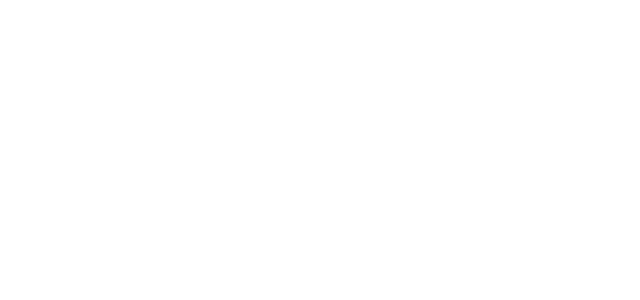
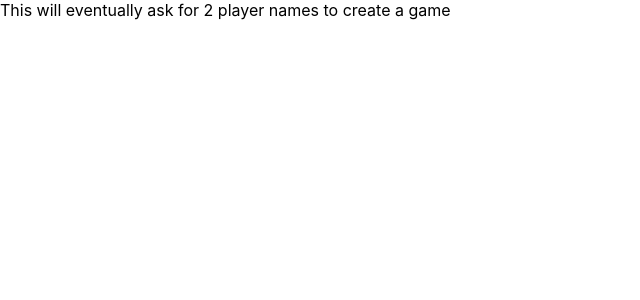
Before and after one commit to Nedomas/el-backo-frontend-steps, a React (Create React App) app: page /singleplayer/new/2 in a window 1280 px wide. Shown: the top 300 px of the page, without its empty margins (0-640 px from the left). Built offline with nearby package versions, Linux system fonts and the light colour scheme.

Commit message:
7 - Add SingleplayerPlayerNames that asks for player names for a new game; also accepts and renders playersCount variable from the url

```diff
--- a/src/App.js
+++ b/src/App.js
@@ -2,12 +2,14 @@ import React from 'react';
 import { BrowserRouter as Router, Switch, Route } from 'react-router-dom';
 import Index from './components/Index'
 import SingleplayerNew from './components/SingleplayerNew'
+import SingleplayerPlayerNames from './components/SingleplayerPlayerNames'
 
 export default () => (
   <Router>
     <Switch>
       <Route path='/' exact component={Index} />
       <Route path='/singleplayer/new' exact component={SingleplayerNew} />
+      <Route path='/singleplayer/new/:playersCount' exact component={SingleplayerPlayerNames} />
     </Switch>
   </Router>
 )
--- /dev/null
+++ b/src/components/SingleplayerPlayerNames.js
@@ -0,0 +1,13 @@
+import React from 'react'
+
+export default ({
+  match: {
+    params: {
+      playersCount,
+    },
+  },
+}) => (
+  <div>
+    This will eventually ask for {playersCount} player names to create a game
+  </div>
+)
```
